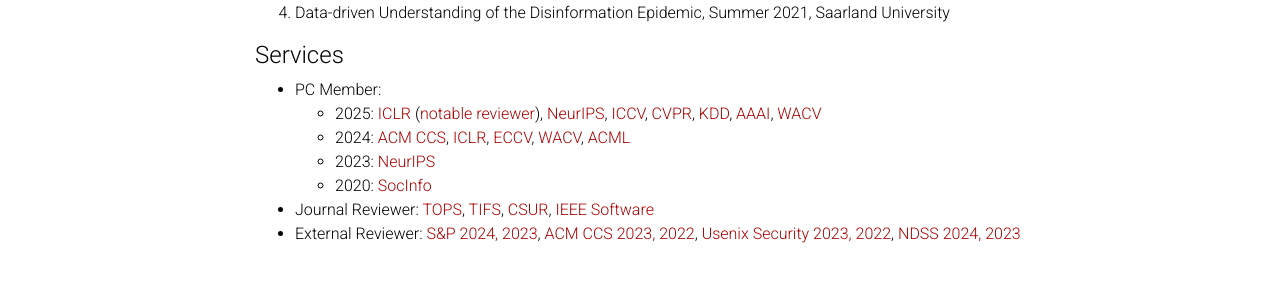
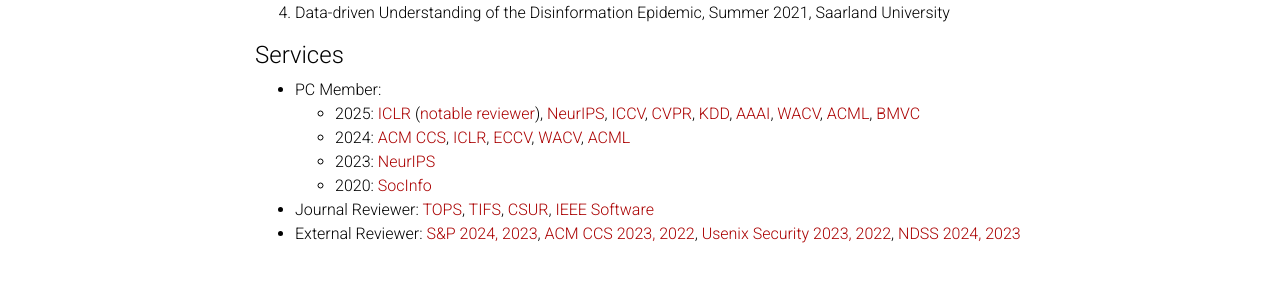
Before and after one commit to ruiwen-ai/ruiwen-ai.github.io, a Jekyll site: the page built from _pages/dropdown.md, in a window 1280 px wide. Shown: the part 292-589 px from the top of the page. Built offline with Jekyll 4.4.1, drawn with Linux system fonts in a browser that asks for light colours; comment, search, counter and statistics services are not loaded; a style sheet for code colours, icons or effects is not loaded.

Commit message:
Update dropdown.md

```diff
--- a/_pages/dropdown.md
+++ b/_pages/dropdown.md
@@ -19,7 +19,7 @@ permalink: /services/
 #### Services
 <ul>
   <li>PC Member: <ul>
-    <li> 2025:  <a href='https://iclr.cc/'>ICLR</a> (<a href='https://iclr.cc/Conferences/2025/Reviewers'>notable reviewer</a>), <a href='https://nips.cc/'>NeurIPS</a>, <a href='https://iccv.thecvf.com/'>ICCV</a>, <a href='https://cvpr.thecvf.com/'>CVPR</a>,  <a href='https://kdd2025.kdd.org/'>KDD</a>, <a href='https://aaai.org/'>AAAI</a>, <a href='https://wacv2025.thecvf.com/'>WACV</a></li>
+    <li> 2025:  <a href='https://iclr.cc/'>ICLR</a> (<a href='https://iclr.cc/Conferences/2025/Reviewers'>notable reviewer</a>), <a href='https://nips.cc/'>NeurIPS</a>, <a href='https://iccv.thecvf.com/'>ICCV</a>, <a href='https://cvpr.thecvf.com/'>CVPR</a>,  <a href='https://kdd2025.kdd.org/'>KDD</a>, <a href='https://aaai.org/'>AAAI</a>, <a href='https://wacv2025.thecvf.com/'>WACV</a>, <a href='https://www.acml-conf.org/2024/'>ACML</a>, <a href='https://www.bmva.org/bmvc'>BMVC</a></li>
     <li> 2024: <a href='https://www.sigsac.org/ccs/CCS2024/home.html'>ACM CCS</a>, <a href='https://iclr.cc/'>ICLR</a>, <a href='https://eccv2024.ecva.net/'>ECCV</a>, <a href='https://wacv2024.thecvf.com/'>WACV</a>, <a href='https://www.acml-conf.org/2024/'>ACML</a></li>
     <li> 2023: <a href='https://nips.cc/'>NeurIPS</a></li>
     <li> 2020: <a href='https://kdd.isti.cnr.it/socinfo2020/'>SocInfo</a></li>
```
